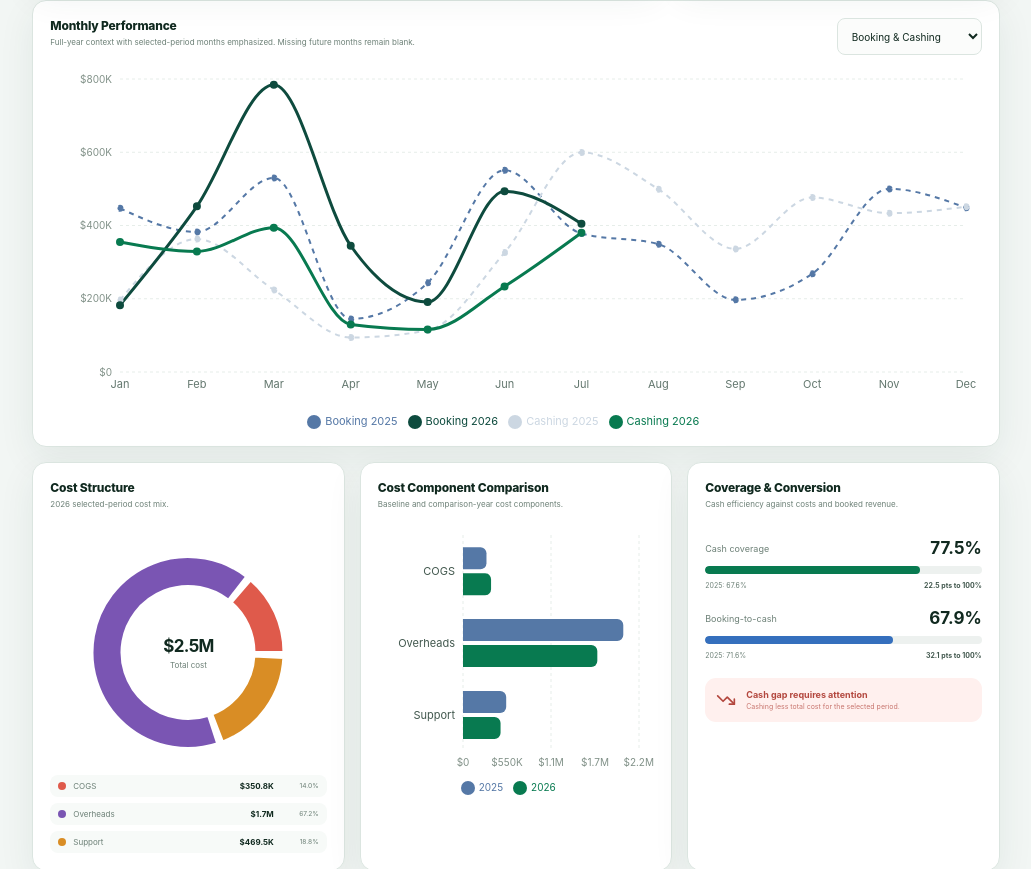
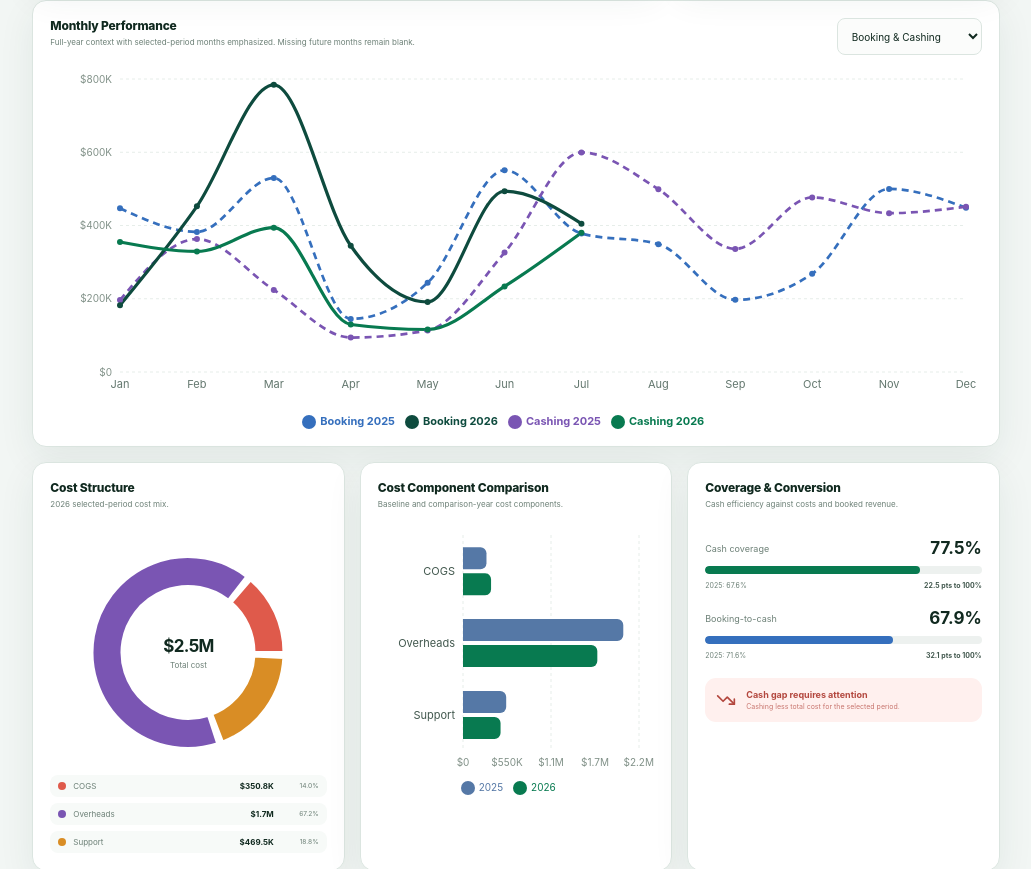
Before and after one commit to amohamed-alt/P-L, a React (Vite) app: page / in a window 1280 px wide. Shown: the part 1094-1963 px from the top of the page, without its empty margins (247-1278 px from the left). Built offline with nearby package versions, Linux system fonts and the light colour scheme.

Commit message:
Strengthen prior-year chart colors

```diff
--- a/src/ActualCharts.jsx
+++ b/src/ActualCharts.jsx
@@ -31,15 +31,15 @@ export function MonthlyPerformance({ rows, filters, currency }) {
   const percentChart = ['cashCoverage', 'bookingToCash'].includes(filters.metricFocus);
   const dataKeys = (() => {
     if (filters.metricFocus === 'commercial') return [
-      { key: 'bookingBaseline', name: `Booking ${filters.baselineYear}`, color: COLORS.baseline, dash: '5 5' },
-      { key: 'cashingBaseline', name: `Cashing ${filters.baselineYear}`, color: '#ccd7e2', dash: '5 5' },
-      { key: 'bookingComparison', name: `Booking ${filters.comparisonYear}`, color: COLORS.greenDark },
-      { key: 'cashingComparison', name: `Cashing ${filters.comparisonYear}`, color: COLORS.green },
+      { key: 'bookingBaseline', name: `Booking ${filters.baselineYear}`, color: COLORS.baselineBooking, dash: '7 5', width: 2.7 },
+      { key: 'cashingBaseline', name: `Cashing ${filters.baselineYear}`, color: COLORS.baselineCashing, dash: '7 5', width: 2.7 },
+      { key: 'bookingComparison', name: `Booking ${filters.comparisonYear}`, color: COLORS.greenDark, width: 3.2 },
+      { key: 'cashingComparison', name: `Cashing ${filters.comparisonYear}`, color: COLORS.green, width: 3.2 },
     ];
     const prefix = filters.metricFocus === 'booking' ? 'booking' : filters.metricFocus === 'cashing' ? 'cashing' : filters.metricFocus === 'totalCost' ? 'cost' : filters.metricFocus;
     return [
-      { key: `${prefix}Baseline`, name: `${filters.baselineYear}`, color: COLORS.baseline, dash: '5 5' },
-      { key: `${prefix}Comparison`, name: `${filters.comparisonYear}`, color: COLORS.green },
+      { key: `${prefix}Baseline`, name: `${filters.baselineYear}`, color: COLORS.blue, dash: '7 5', width: 2.7 },
+      { key: `${prefix}Comparison`, name: `${filters.comparisonYear}`, color: COLORS.green, width: 3.2 },
     ];
   })();
   return (
@@ -50,11 +50,11 @@ export function MonthlyPerformance({ rows, filters, currency }) {
         <XAxis dataKey="month" tick={{ fill: '#63776e', fontSize: 11 }} axisLine={false} tickLine={false} />
         <YAxis tickFormatter={percentChart ? (value) => `${Math.round(value * 100)}%` : (value) => axisMoney(value, currency)} tick={{ fill: '#819188', fontSize: 10 }} axisLine={false} tickLine={false} width={70} domain={[0, 'auto']} />
         <Tooltip content={<ChartTooltip currency={currency} percent={percentChart} />} />
-        <Legend iconType="circle" wrapperStyle={{ fontSize: 11, paddingTop: 12 }} />
+        <Legend iconType="circle" wrapperStyle={{ fontSize: 11, paddingTop: 12, fontWeight: 700 }} />
         {dataKeys.map((line, index) => index === dataKeys.length - 1 && dataKeys.length === 2 ? (
-          <Area key={line.key} type="monotone" dataKey={line.key} name={line.name} stroke={line.color} fill="url(#comparisonArea)" strokeWidth={3} connectNulls dot={{ r: 3, fill: line.color }} />
+          <Area key={line.key} type="monotone" dataKey={line.key} name={line.name} stroke={line.color} fill="url(#comparisonArea)" strokeWidth={line.width} connectNulls dot={{ r: 3, fill: line.color, strokeWidth: 0 }} activeDot={{ r: 5 }} />
         ) : (
-          <Line key={line.key} type="monotone" dataKey={line.key} name={line.name} stroke={line.color} strokeWidth={index >= Math.max(1, dataKeys.length - 2) ? 3 : 2} strokeDasharray={line.dash} connectNulls dot={{ r: 2.5, fill: line.color }} activeDot={{ r: 5 }} />
+          <Line key={line.key} type="monotone" dataKey={line.key} name={line.name} stroke={line.color} strokeWidth={line.width} strokeDasharray={line.dash} connectNulls dot={{ r: 3, fill: line.color, strokeWidth: 0 }} activeDot={{ r: 5 }} />
         ))}
       </ComposedChart>
     </ResponsiveContainer>
```
